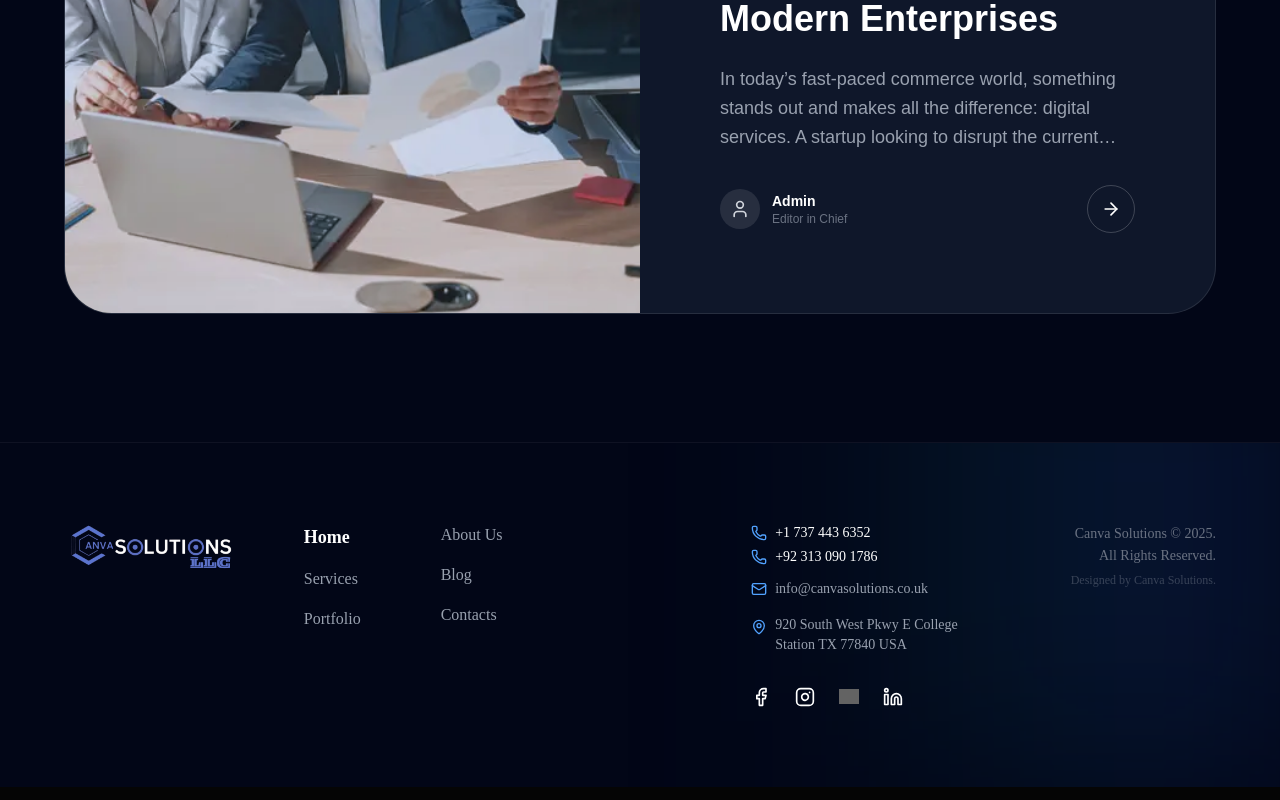
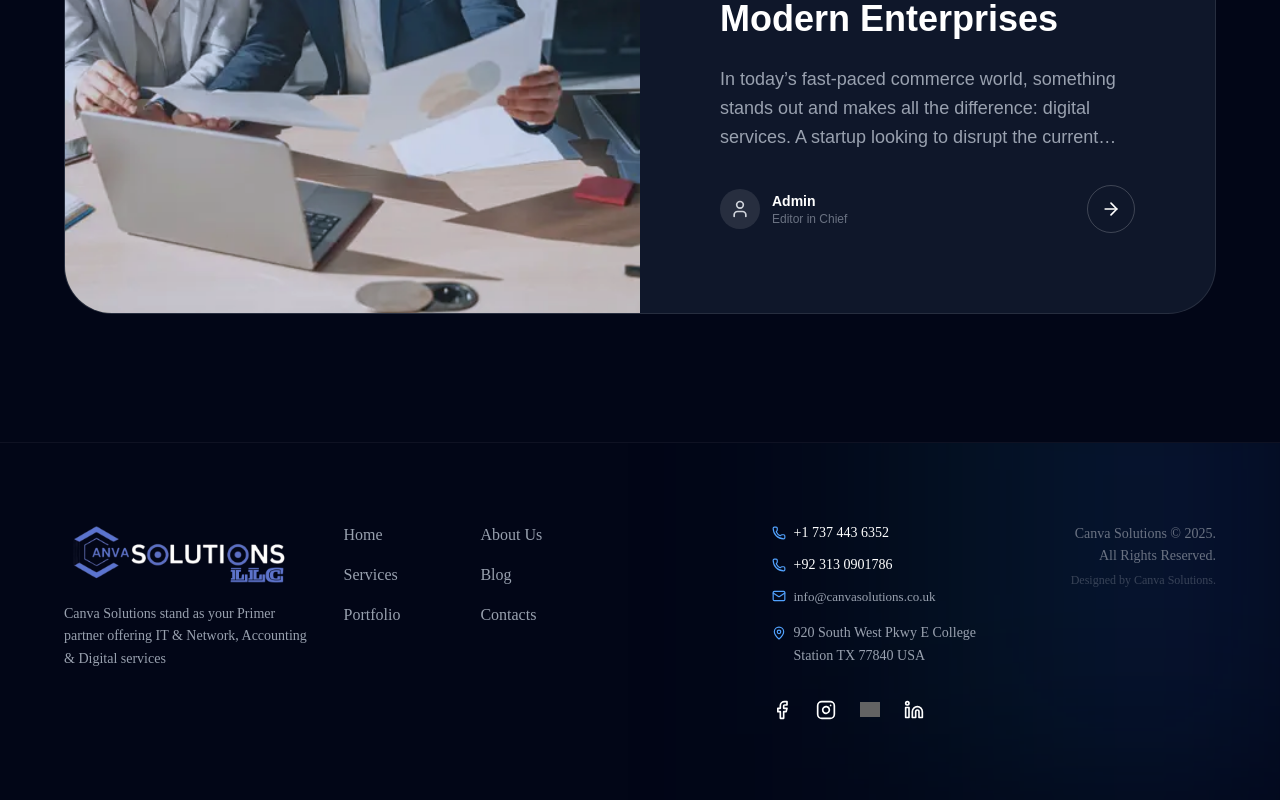
Before and after one commit to 7352121/Canva-Solutions-LLC1, a React (Vite) app: page /blog in a window 1280 px wide. Shown: the part 2130-2930 px from the top of the page. Built offline with nearby package versions, Linux system fonts and the light colour scheme; grey boxes are pictures that could not be loaded.

Commit message:
Initial commit on new repo

```diff
--- a/src/App.jsx
+++ b/src/App.jsx
@@ -40,7 +40,7 @@ const Placeholder = ({ title }) => (
 
 const App = () => {
   return (
-    // ❌ NO HelmetProvider here (It is now in main.jsx)
+
     <Router>
       <ScrollRestoration />
       <ScrollToTop />
--- a/src/components/layout/Footer.jsx
+++ b/src/components/layout/Footer.jsx
@@ -10,7 +10,6 @@ import {
 import { Link } from 'react-router-dom';
 import logo from '../../assets/images/logo.png';
 
-// ✅ Custom Upwork Icon (From Sidebar)
 const UpworkIcon = ({ size, className }) => (
   <img
     src="https://cdn.jsdelivr.net/npm/simple-icons@v9/icons/upwork.svg"
@@ -19,7 +18,6 @@ const UpworkIcon = ({ size, className }) => (
     height={size}
     className={className}
     style={{
-      // Forces the icon to be white to match the theme
       filter: "invert(100%) sepia(0%) saturate(0%) hue-rotate(93deg) brightness(103%) contrast(103%)"
     }}
   />
@@ -29,7 +27,6 @@ const Footer = () => {
     return (
         <footer className="relative bg-[#020617] text-white py-16 lg:py-20 overflow-hidden font-['Manrope'] border-t border-white/5">
 
-            {/* Background Gradient */}
             <div className="absolute bottom-0 right-0 w-[80%] lg:w-[40%] h-[150%] bg-gradient-to-l from-blue-900/30 via-cyan-900/20 to-transparent blur-[100px] pointer-events-none"></div>
 
             <div className="container mx-auto px-6 lg:px-16 max-w-[1400px] relative z-10">
@@ -37,24 +34,22 @@ const Footer = () => {
                 <div className="flex flex-col lg:flex-row justify-between items-center lg:items-start gap-12 lg:gap-8 text-center lg:text-left">
 
                     {/* 1. LOGO SECTION */}
-                    <div className="lg:w-1/5 flex flex-col items-center lg:items-start">
-                        <img src={logo} alt="Canva Solutions" className="h-10 lg:h-12 w-auto object-contain mb-6 lg:mb-0" />
+                    <div className="lg:w-1/4 flex flex-col items-center lg:items-start">
+                        <img src={logo} alt="Canva Solutions" className="h-14 lg:h-16 w-auto object-contain mb-4" />
+                        <p className="text-gray-400 text-sm leading-relaxed max-w-[280px]">
+                            Canva Solutions stand as your Primer partner offering IT & Network, Accounting & Digital services
+                        </p>
                     </div>
 
-                    {/* 2. NAVIGATION LINKS */}
-                    <div className="flex flex-col lg:flex-row gap-6 lg:gap-20 lg:w-2/5 justify-center lg:justify-start w-full">
-
-                        {/* Group 1 */}
-                        <div className="flex flex-col gap-4">
-                            <Link to="/" className="text-lg font-bold text-white hover:text-blue-400 transition-colors flex items-center justify-center lg:justify-start gap-2">
-                                Home
-                            </Link>
+                    {/* 2. NAVIGATION LINKS - 2 cols on mobile, flex on laptop */}
+                    <div className="grid grid-cols-2 lg:flex lg:flex-row gap-8 lg:gap-20 lg:w-2/5 w-full">
+                        <div className="flex flex-col gap-4 text-left">
+                            <Link to="/" className="text-gray-400 hover:text-blue-400 transition-colors font-medium">Home</Link>
                             <Link to="/services" className="text-gray-400 hover:text-blue-400 transition-colors font-medium">Services</Link>
                             <Link to="/portfolio" className="text-gray-400 hover:text-blue-400 transition-colors font-medium">Portfolio</Link>
                         </div>
 
-                        {/* Group 2 */}
-                        <div className="flex flex-col gap-4">
+                        <div className="flex flex-col gap-4 text-left">
                             <Link to="/about" className="text-gray-400 hover:text-blue-400 transition-colors font-medium">About Us</Link>
                             <Link to="/blog" className="text-gray-400 hover:text-blue-400 transition-colors font-medium">Blog</Link>
                             <Link to="/contact" className="text-gray-400 hover:text-blue-400 transition-colors font-medium">Contacts</Link>
@@ -62,30 +57,28 @@ const Footer = () => {
                     </div>
 
                     {/* 3. CONTACT & SOCIALS */}
-                    <div className="flex flex-col gap-6 lg:gap-4 lg:w-1/4 items-center lg:items-start w-full">
+                    <div className="flex flex-col gap-6 lg:gap-6 lg:w-1/4 items-center lg:items-start w-full">
 
-                        {/* Contact Details with Icons */}
-                        <div className="flex flex-col gap-3 items-center lg:items-start text-sm">
+                        {/* Mobile: 2 cols | Laptop: block/flex-column */}
+                        <div className="grid grid-cols-2 lg:grid-cols-1 gap-4 w-full text-left">
 
-                            {/* Phone Numbers */}
-                            <div className="flex flex-col items-center lg:items-start gap-1">
-                                <a href="tel:+17374436352" className="flex items-center gap-2 text-white font-medium hover:text-blue-400 transition-colors">
-                                    <Phone size={16} className="text-blue-400" /> +1 737 443 6352
+                            {/* Left Column (Mobile) / Top (Laptop) */}
+                            <div className="flex flex-col gap-3">
+                                <a href="tel:+17374436352" className="flex items-center gap-2 text-white font-medium hover:text-blue-400 transition-colors text-[11px] sm:text-sm">
+                                    <Phone size={14} className="text-blue-400 shrink-0" /> +1 737 443 6352
                                 </a>
-                                <a href="tel:+923130901786" className="flex items-center gap-2 text-white font-medium hover:text-blue-400 transition-colors">
-                                    <Phone size={16} className="text-blue-400" /> +92 313 090 1786
+                                <a href="tel:+923130901786" className="flex items-center gap-2 text-white font-medium hover:text-blue-400 transition-colors text-[11px] sm:text-sm">
+                                    <Phone size={14} className="text-blue-400 shrink-0" /> +92 313 0901786
+                                </a>
+                                <a href="mailto:info@canvasolutions.co.uk" className="flex items-center gap-2 text-gray-400 hover:text-white transition-colors text-[10px] sm:text-[13px] break-all">
+                                    <Mail size={14} className="text-blue-400 shrink-0" /> info@canvasolutions.co.uk
                                 </a>
                             </div>
 
-                            {/* Email */}
-                            <a href="mailto:info@canvasolutions.co.uk" className="flex items-center gap-2 text-gray-400 hover:text-white transition-colors">
-                                <Mail size={16} className="text-blue-400" /> info@canvasolutions.co.uk
-                            </a>
-
-                            {/* Address */}
-                            <div className="flex items-start gap-2 text-gray-400 text-center lg:text-left mt-1">
-                                <MapPin size={16} className="text-blue-400 mt-1 shrink-0" />
-                                <span>
+                            {/* Right Column (Mobile) / Bottom (Laptop) */}
+                            <div className="flex items-start gap-2 text-gray-400 text-[11px] sm:text-sm lg:border-none border-l border-white/10 pl-2 lg:pl-0">
+                                <MapPin size={14} className="text-blue-400 mt-1 shrink-0" />
+                                <span className="leading-relaxed">
                                     920 South West Pkwy E College <br /> Station TX 77840 USA
                                 </span>
                             </div>
@@ -93,14 +86,13 @@ const Footer = () => {
                         </div>
 
                         {/* Social Icons */}
-                        <div className="flex items-center gap-6 mt-4">
+                        <div className="flex items-center justify-start gap-6 mt-2 w-full">
                             <a href="https://www.facebook.com/canvasolutionsofficial" target="_blank" rel="noopener noreferrer" className="text-white hover:text-blue-400 transition-colors">
                                 <Facebook size={20} />
                             </a>
                             <a href="https://www.instagram.com/canva_solutions_" target="_blank" rel="noopener noreferrer" className="text-white hover:text-blue-400 transition-colors">
                                 <Instagram size={20} />
                             </a>
-                            {/* ✅ Replaced Twitter with Upwork */}
                             <a href="https://upwork.com/freelancers/canvasolutions" target="_blank" rel="noopener noreferrer" className="text-white hover:opacity-80 transition-opacity">
                                 <UpworkIcon size={20} />
                             </a>
@@ -111,7 +103,7 @@ const Footer = () => {
                     </div>
 
                     {/* 4. COPYRIGHT */}
-                    <div className="lg:w-1/6 text-sm text-gray-500 leading-relaxed flex flex-col items-center lg:items-end mt-4 lg:mt-0">
+                    <div className="lg:w-1/6 text-sm text-gray-500 leading-relaxed flex flex-col items-center lg:items-end mt-4 lg:mt-0 w-full lg:text-right">
                         <p>Canva Solutions © 2025.</p>
                         <p>All Rights Reserved.</p>
                         <p className="opacity-50 mt-1 text-xs">Designed by Canva Solutions.</p>
--- a/src/pages/Home.jsx
+++ b/src/pages/Home.jsx
@@ -13,7 +13,7 @@ import InsightsBlog from '../components/home/InsightsBlog';
 import FAQ from '../components/home/FAQ';
 import FinalCTA from '../components/home/FinalCTA';
 import Footer from '../components/layout/Footer';
-import Sidebar from '../components/layout/Sidebar';
+
 import ScrollToTop from '../components/common/ScrollToTop';
 // <--- NEW IMPORT
 import WhatsAppButton from '../components/common/WhatsAppButton';
```
Also changed, not shown: src/index.css (+1 -8 lines).
